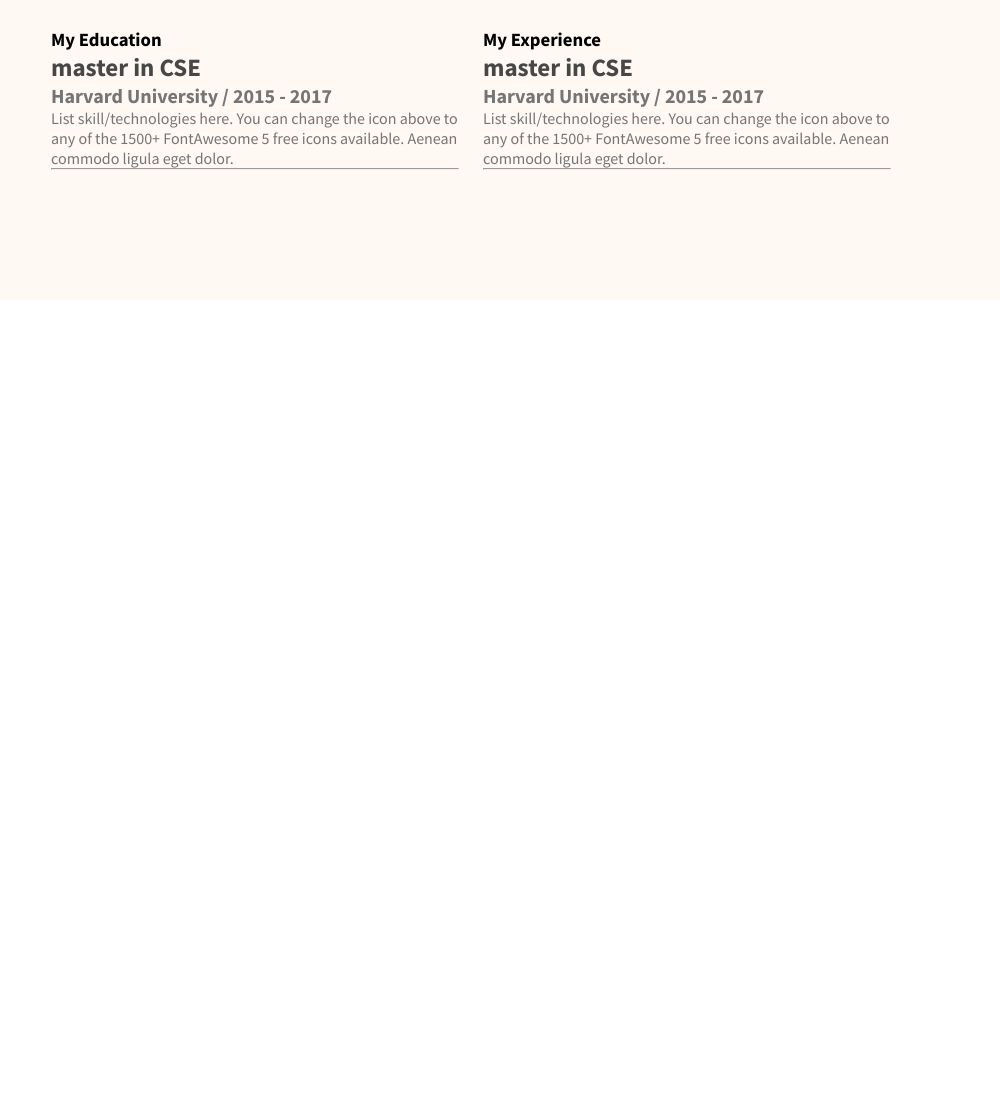
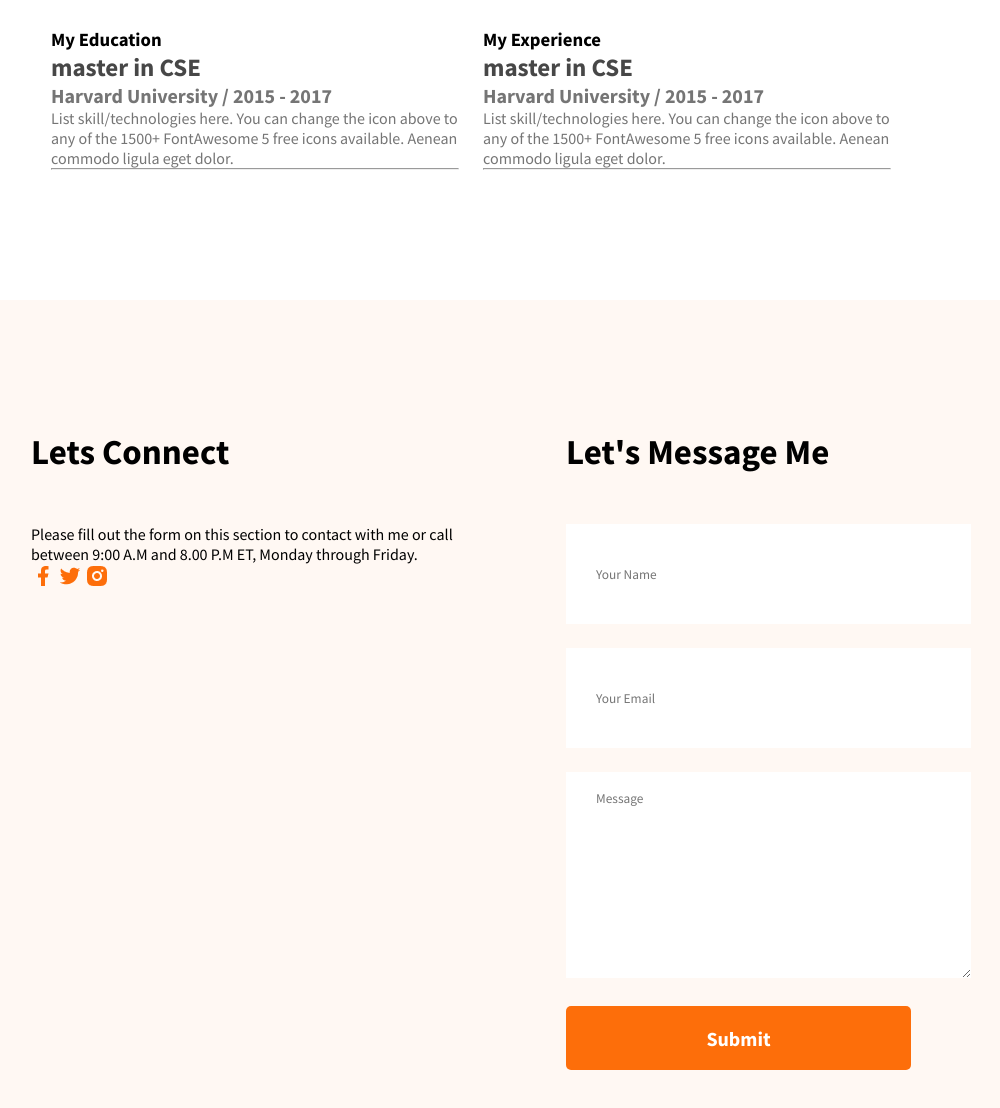
Before and after one commit to rakibsarowar/html-project-01-rakib_porfolio, a plain HTML site: page index.html in a window 1280 px wide. Shown: the part 2846-3954 px from the top of the page, without its empty margins (169-1169 px from the left). Before the commit the page ends 3146 px from the top, so only its background shows below. Drawn offline with Linux system fonts and the light colour scheme.

```diff
--- a/index.html
+++ b/index.html
@@ -124,10 +124,28 @@
         </div>
                 </div>
             </div>
-
-
         </section>
     </main>
+    <!-- contact section -->
+    <section class="contact">
+        <div> <h3 class="section-title">Lets Connect</h3>
+        <p>Please fill out the form on this section to contact with me or call between 9:00 A.M and 8.00 P.M ET, Monday through Friday.</p>
+        <a href=""><img src="images/icons/facebook.png" alt=""></a>
+        <a href=""><img src="images/icons/twitter.png" alt=""></a>
+        <a href=""><img src="images/icons/insta.png" alt=""></a>
+        </div>
+
+        <div> <h3 class="section-title">Let's Message Me</h3>
+        <form action="">
+            <input type="text" name="" id="" placeholder="Your Name">
+        </form>
+        <form action="">
+            <input type="text" name="" id="" placeholder="Your Email">
+            <textarea name="" id="" cols="30" rows="10" placeholder="Message"></textarea>
+            <input class="btn-primary" type="submit">
+        </form>
+        </div>
+    </section>
     <footer>
 
     </footer>
--- a/styles/style.css
+++ b/styles/style.css
@@ -152,7 +152,6 @@ main {
 /* resume styles */
 .resume {
     margin-top: 130px;
-    background-color: #FFF8f3;
     border-radius: 10px;
     padding: 130px 150px;
 }
@@ -178,3 +177,23 @@ font-size: 20px;
 .resume .description{
  color: #757575;
 }
+/* contact styles */
+.contact .section-title{
+    text-align: left;
+}
+.contact{
+    display: flex;
+    gap: 100px;
+    background-color: #FFF8F3;
+    padding: 130px 200px;
+}
+.contact input, textarea{
+    margin-bottom: 24px;
+    border: 0;
+    width: 100%;
+    padding: 18px 30px;
+
+}
+input{
+    height: 64px;
+}
```
